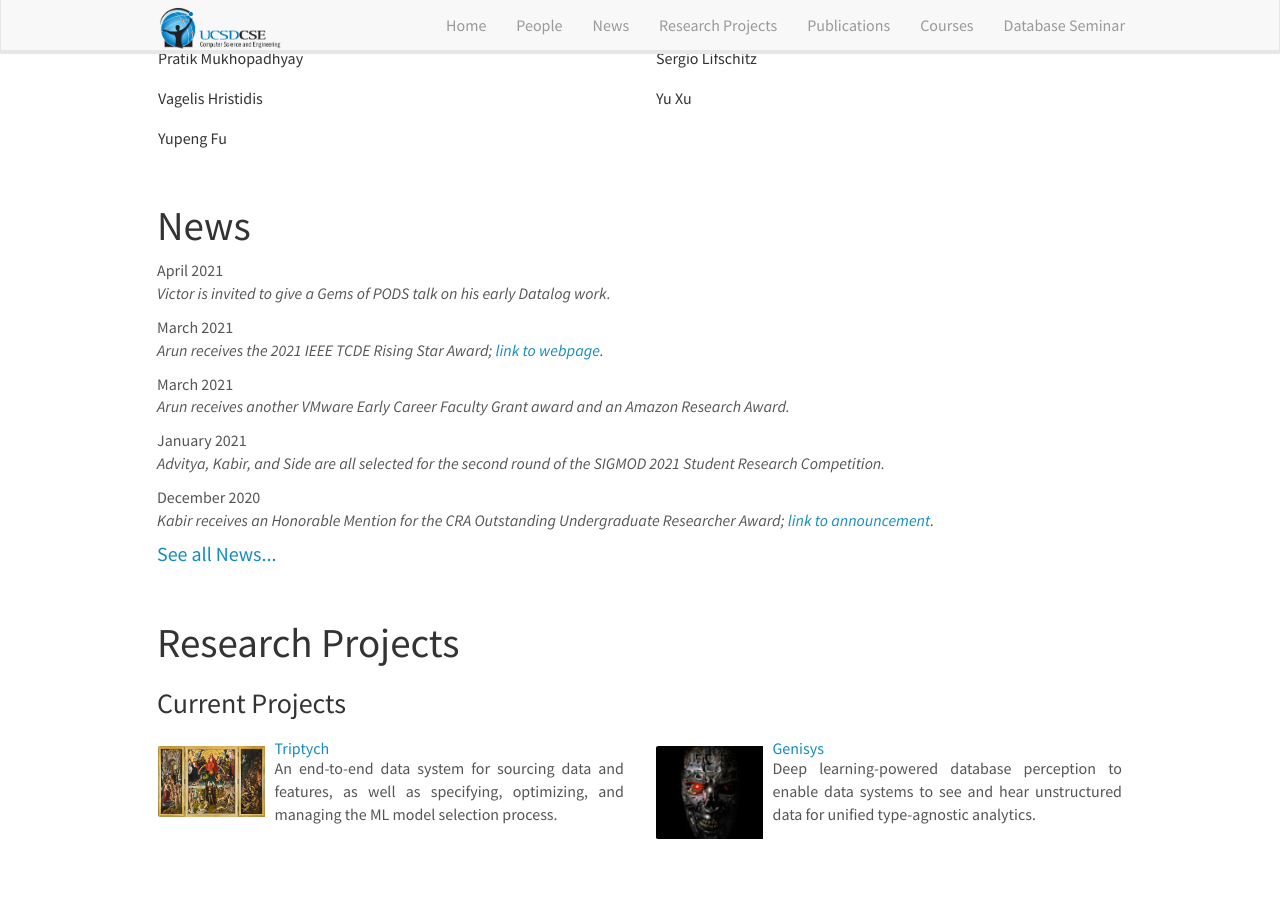
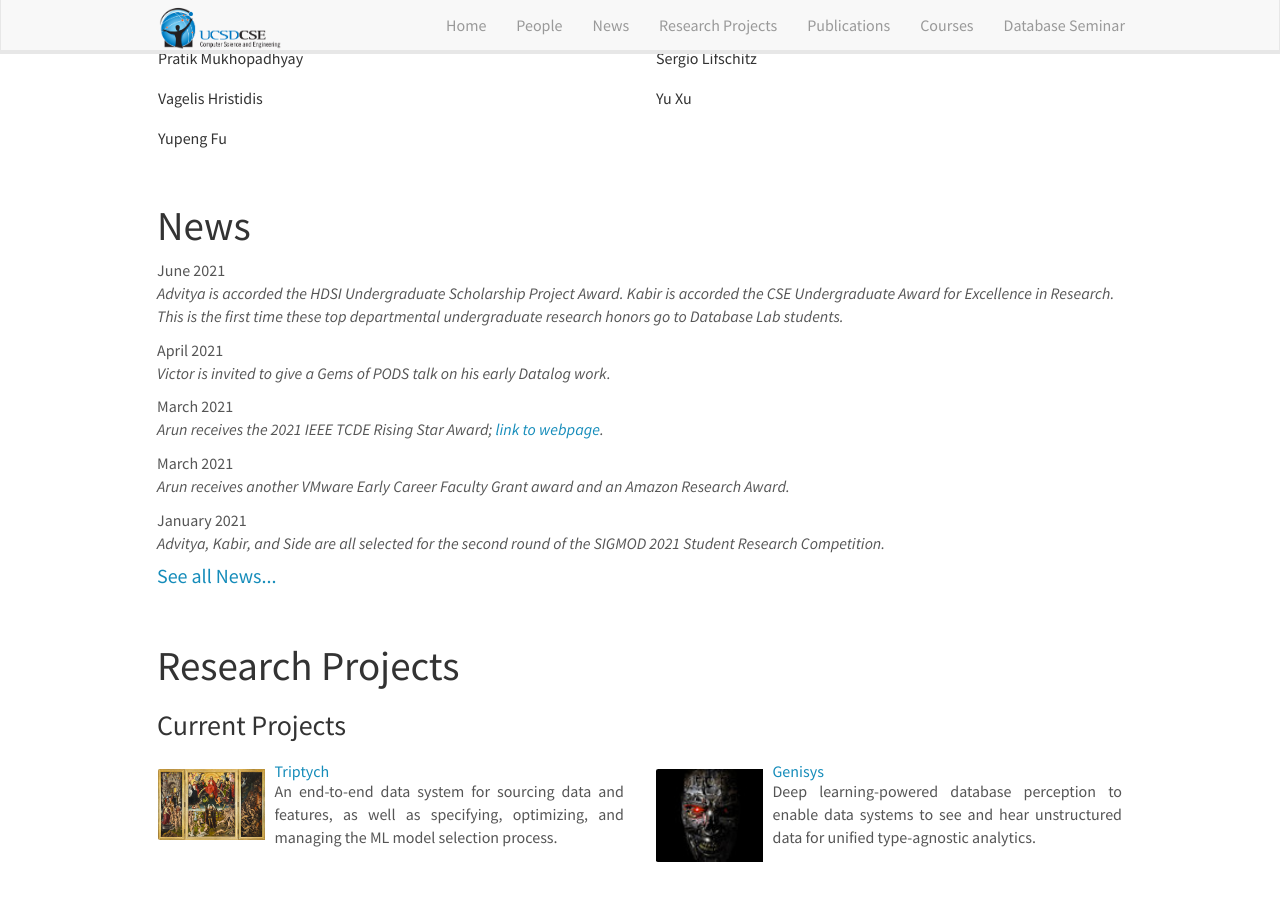
Before and after one commit to dbucsd/dbucsd.github.io, a Jekyll site: the page built from index.md, in a window 1280 px wide and 900 px high, scrolled down 3533 px. Built offline with Jekyll 4.4.1, drawn with Linux system fonts in a browser that asks for light colours; nearby versions of some CDN libraries.

Commit message:
Aditya Kabir honors

```diff
--- a/_data/news.yml
+++ b/_data/news.yml
@@ -1,3 +1,5 @@
+- date: June 2021
+  headline: "Advitya is accorded the HDSI Undergraduate Scholarship Project Award. Kabir is accorded the CSE Undergraduate Award for Excellence in Research. This is the first time these top departmental undergraduate research honors go to Database Lab students."
 - date: April 2021
   headline: "Victor is invited to give a Gems of PODS talk on his early Datalog work."
 - date: March 2021
```
